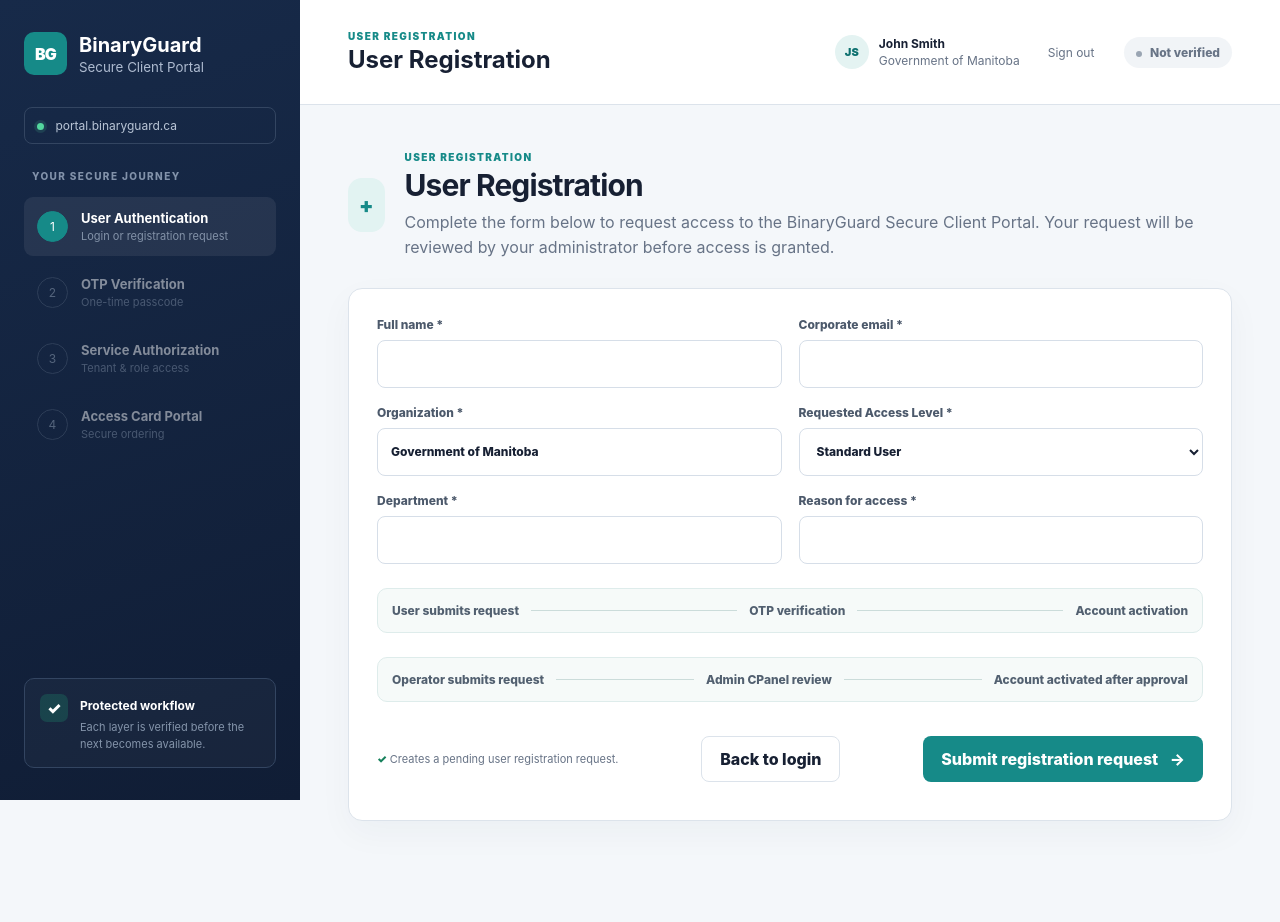
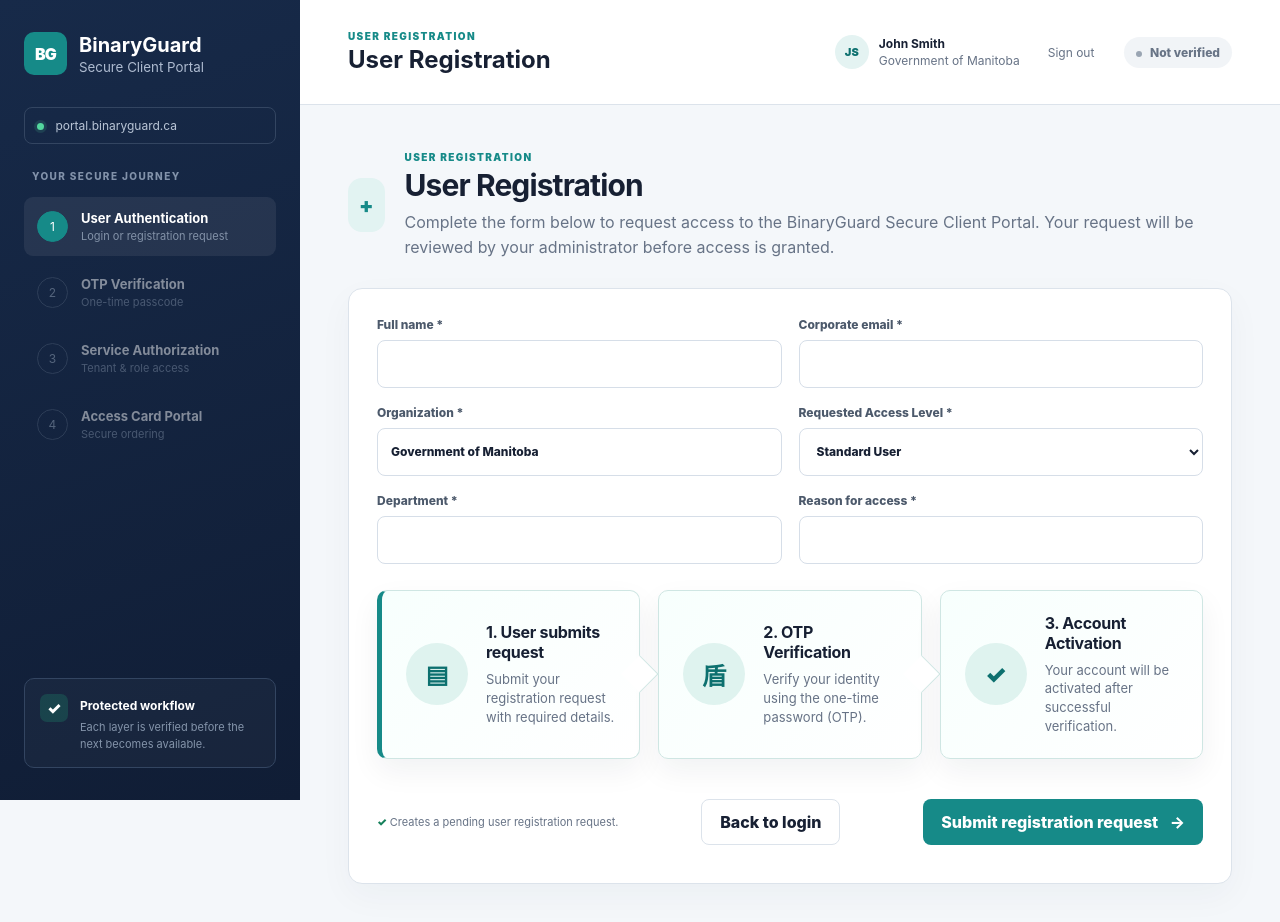
Before and after one commit to BinaryGuard26/BinaryGuard-Portal, a React (Vite) app: page / in a window 1280 px wide. Both pictures are taken after a click on the button "User Registration". Shown: the top 922 px of the page. Before the commit the page ends 891 px from the top, so only its background shows below. Built offline with nearby package versions, Linux system fonts and the light colour scheme.

Commit message:
Update App.tsx

```diff
--- a/src/App.tsx
+++ b/src/App.tsx
@@ -304,21 +304,31 @@ export default function App() {
               </label>
             </div>
 
-            <div className="approval-flow">
-              <span>User submits request</span>
-              <i></i>
-              <span>OTP verification</span>
-              <i></i>
-              <span>Account activation</span>
-            </div>
+            <div className="registration-flow-cards">
+  <article>
+    <div className="flow-icon">▤</div>
+    <div>
+      <h4>1. User submits request</h4>
+      <p>Submit your registration request with required details.</p>
+    </div>
+  </article>
 
-            <div className="approval-flow">
-              <span>Operator submits request</span>
-              <i></i>
-              <span>Admin CPanel review</span>
-              <i></i>
-              <span>Account activated after approval</span>
-            </div>
+  <article>
+    <div className="flow-icon">盾</div>
+    <div>
+      <h4>2. OTP Verification</h4>
+      <p>Verify your identity using the one-time password (OTP).</p>
+    </div>
+  </article>
+
+  <article>
+    <div className="flow-icon">✓</div>
+    <div>
+      <h4>3. Account Activation</h4>
+      <p>Your account will be activated after successful verification.</p>
+    </div>
+  </article>
+</div>
 
             <div className="form-actions">
               <p><span>✓</span> Creates a pending user registration request.</p>
```
